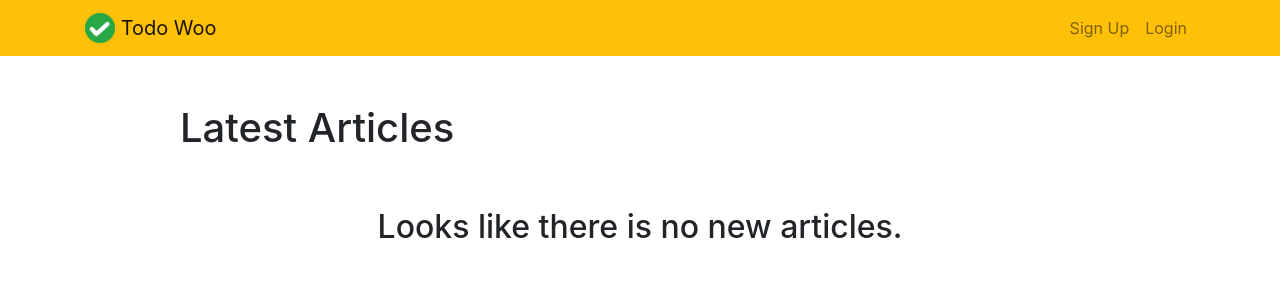
After one commit to active-sludge/TodoLoo, a Django app: page /articles/ in a window 1280 px wide. The commit adds this page. Shown: the top 300 px of the page. Run offline with Django 3.2, Linux system fonts and the light colour scheme; data that the repository does not hold is empty; some libraries are stand-ins or nearby versions.

Commit message:
Add article_list page. Add Articles tab. Create Article model from API. Migrate updated model. Add articles path.

```diff
--- /dev/null
+++ b/templates/articles/article_list.html
@@ -0,0 +1,38 @@
+{% extends "todo/base.html" %}
+
+<br>
+<br>
+<br>
+<br>
+<br>
+<br>
+
+
+{% block content %}
+    <div class="row justify-content-center mt-5">
+        <div class="col-md-10">
+            {% if articles %}
+                 <h1>{{ articles.count }} Latest Article{{ articles.count|pluralize }}</h1>
+            {% else %}
+                           <h1>Latest Articles</h1>
+            {% endif %}
+        </div>
+    </div>
+    <div class="row justify-content-center mt-5">
+        <div class="col-md-10">
+        {% if articles %}
+            <div class="list-group">
+                {% for article in articles %}
+                    <a href="" class="list-group-item list-group-item-action">
+                        <b>{{ article.article_title }}</b>{% if article.article_abstract %} - {{ article.article_abstract|truncatechars:100 }}{% endif %}</a>
+                {% endfor %}
+            </div>
+        {% else %}
+            <div class="text-center">
+                <h2>Looks like there is no new articles.</h2>
+            </div>
+        {% endif %}
+        </div>
+    </div>
+
+{% endblock %}
--- a/templates/todo/base.html
+++ b/templates/todo/base.html
@@ -37,6 +37,9 @@
                 <li class="nav-item {{ create }}">
                     <a class="nav-link" href="{% url 'createtodo' %}">Create</a>
                 </li>
+                <li class="nav-item {{ articles }}">
+                    <a class="nav-link" href="{% url 'articles' %}">Articles</a>
+                </li>
 
         </ul>
     {% endif %}
--- a/todo/views.py
+++ b/todo/views.py
@@ -4,9 +4,10 @@ from django.contrib.auth.models import User
 from django.db import IntegrityError
 from django.contrib.auth import login, logout,authenticate
 from .forms import TodoForm
-from .models import Todo
+from .models import Todo, Article
 from django.utils import timezone
 from django.contrib.auth.decorators import login_required
+from . import pubmed_service
 
 
 def sign_up_user(request):
@@ -31,6 +32,9 @@ def current_todos(request):
     todos = Todo.objects.filter(user=request.user, date_completed__isnull=True)
     return render(request, 'todo/currenttodos.html', {'todos': todos})
 
+def articles(request):
+    articles = Article.objects.all()
+    return render(request, 'articles/article_list.html', {'articles': articles})
 
 @login_required
 def log_out_user(request):
--- a/todoloo/urls.py
+++ b/todoloo/urls.py
@@ -34,4 +34,7 @@ urlpatterns = [
     path('todo/<int:todo_pk>', views.todo_detail, name='todo'),
     path('todo/<int:todo_pk>/complete', views.complete_todo, name='completetodo'),
     path('todo/<int:todo_pk>/delete', views.delete_todo, name='deletetodo'),
+
+    # Articles
+    path('articles/', views.articles, name='articles'),
 ]
```
Also changed, not shown: todo/pubmed_service.py (+14 -4 lines), todo/migrations/0003_article.py (added).
